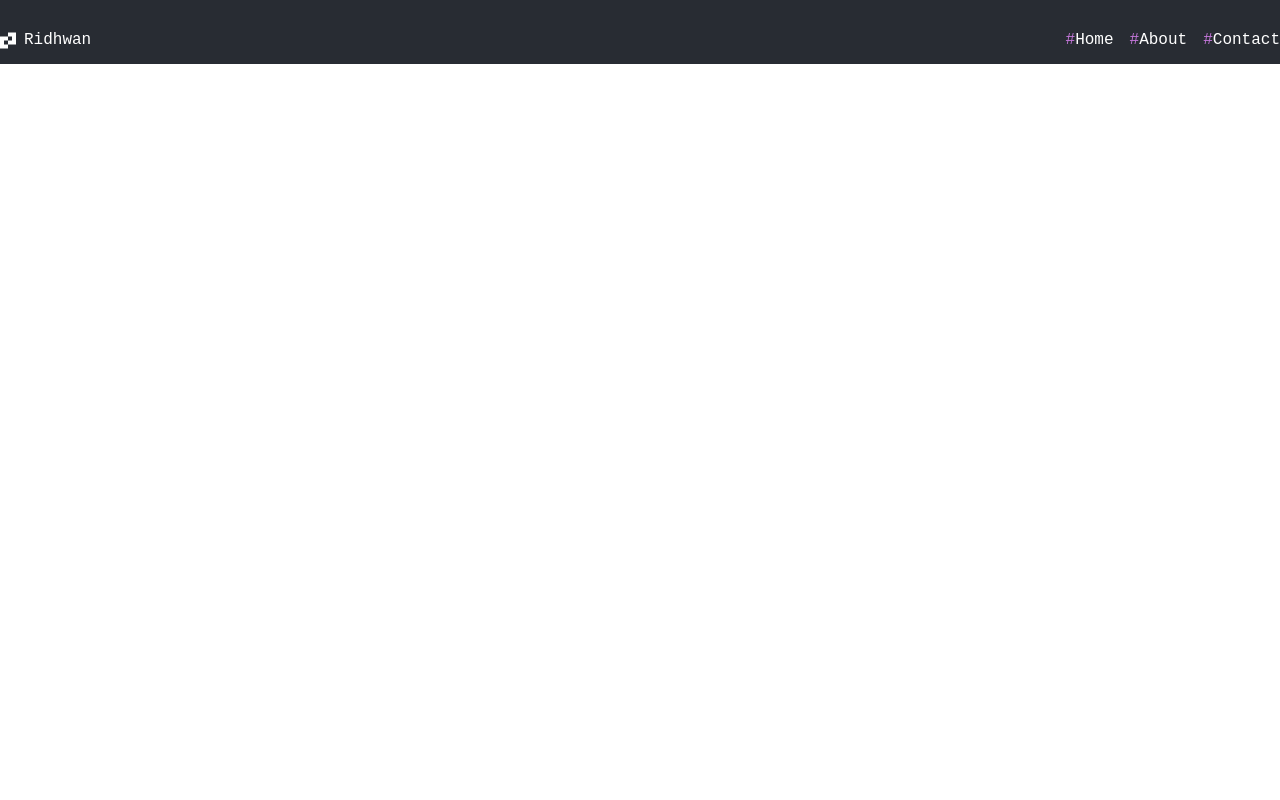
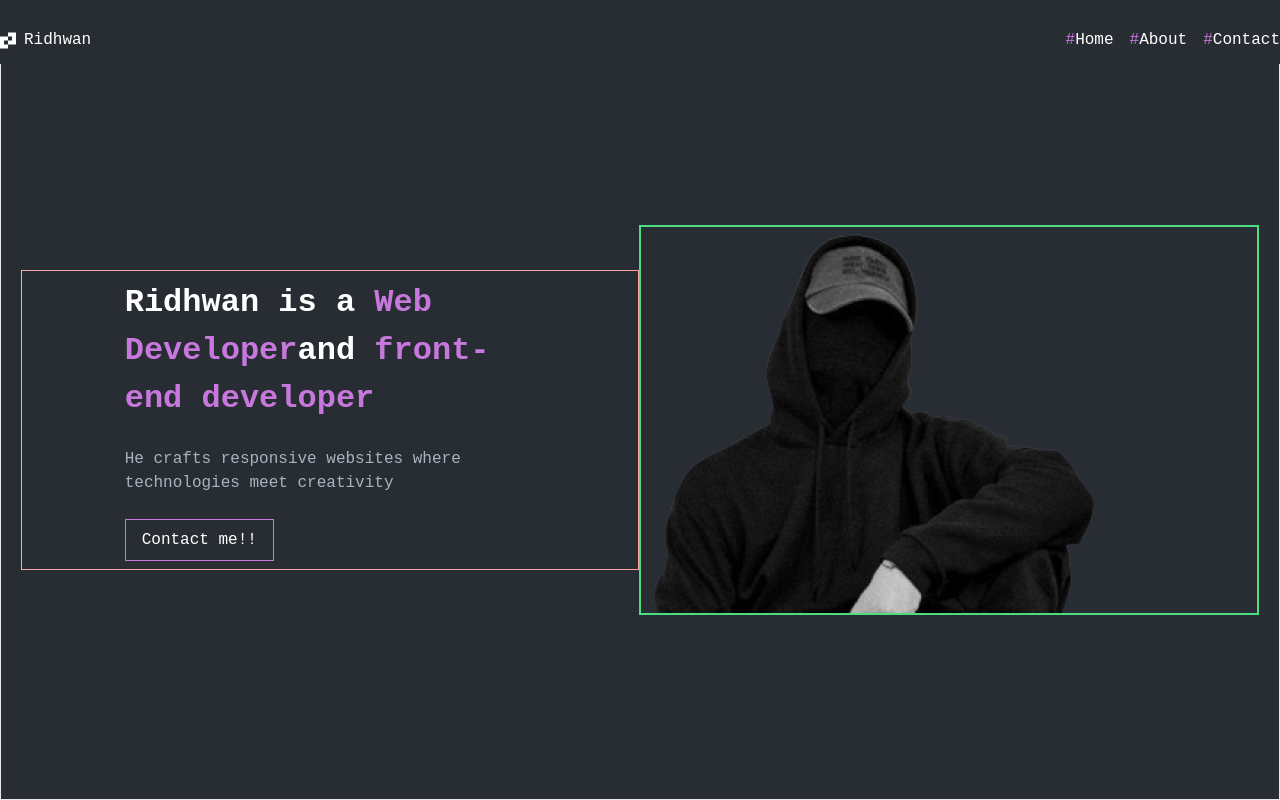
Before and after one commit to ibnbakare/Portfolios, a Next.js app: page /home in a window 1280 px wide. Built offline with nearby package versions, Linux system fonts and the light colour scheme.

Commit message:
Done with hero section

```diff
--- a/src/app/home/page.jsx
+++ b/src/app/home/page.jsx
@@ -1,8 +1,9 @@
+import About from '@/components/about_page_section/About'
 import React from 'react'
 
 const Home = () => {
   return (
-    <div>Home</div>
+    <About />
   )
 }
 
--- /dev/null
+++ b/src/components/about_page_section/About.jsx
@@ -0,0 +1,54 @@
+import React from 'react'
+import img1 from "./imgs/mans.png"
+import Image from 'next/image'
+
+const About = () => {
+  return (
+    <>
+    <div className= "px-5 max-w-[1560px]  border min-h-screen md:flex items-center justify-between flex-wrap pt-20 py-10  bg-[#282C33]">
+        <div className="w-full container border mx-auto flex-1   border-red-300">
+            <div className='w-10/12 sm:w-8/12 border-1 py-2 mx-auto '>
+
+
+            <h1 className='font-semibold text-[32px] text-white mb-3'>
+                Ridhwan is a <span className='text-[#c778dd]'>Web Developer</span>
+                and{" "}
+            <span className="text-[#C778DD]">front-end developer</span>
+            </h1>
+            <p className="text-[#ABB2BF] my-6">
+            He crafts responsive websites where technologies meet creativity
+          </p>
+          <button className="text-white font-medium py-2 px-4 border duration-200 border-[#C778DD] hover:bg-[#C778DD33]">
+            Contact me!!
+          </button>
+
+            </div>
+
+
+
+        </div>
+
+
+        <div className=' border-2 border-green-400 flex-1'>
+        <div className="">
+         <Image src={img1}
+         width={457}
+         height={386}
+         className='contain'
+
+         />
+          </div>
+        </div>
+
+
+
+
+
+        </div>
+
+
+        </>
+  )
+}
+
+export default About
```
Also changed, not shown: src/components/about_page_section/imgs/mans.png (added), src/components/about_project_page/Project.jsx (added).
